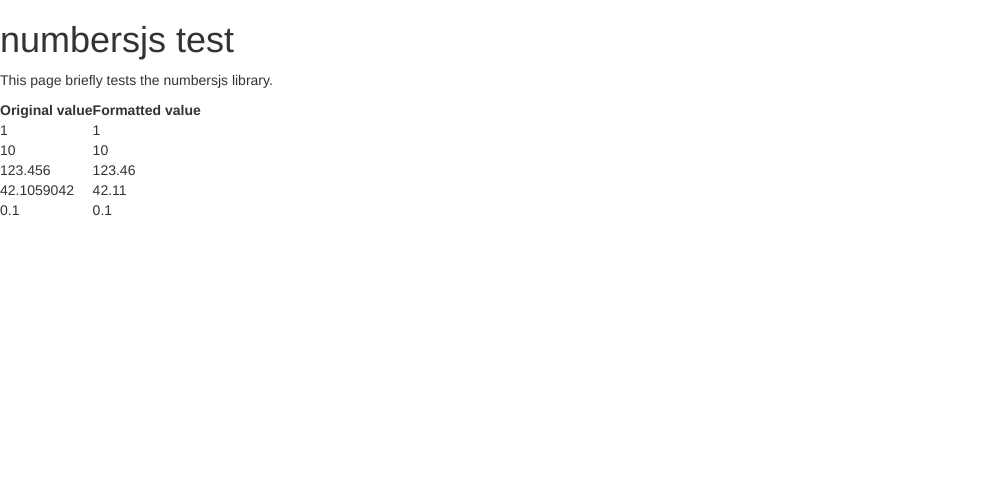
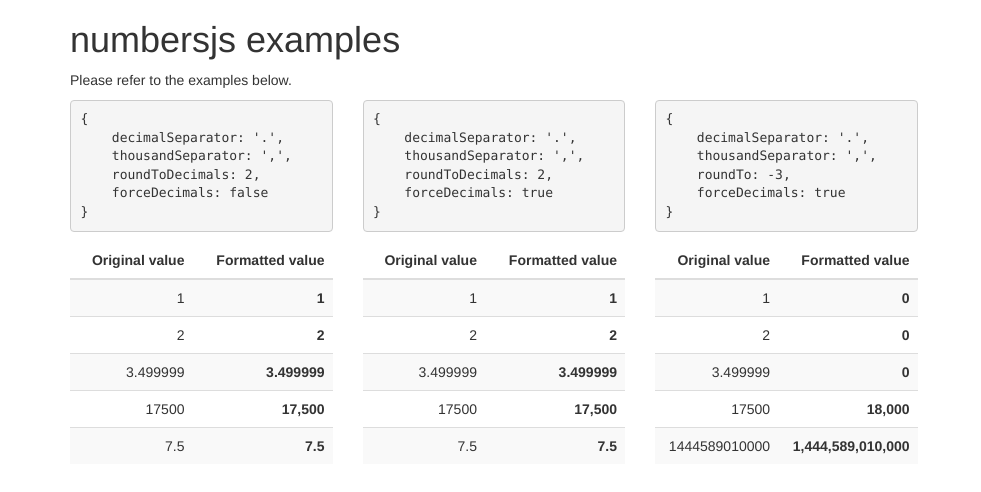
Before and after one commit to mmbakker/numbersjs, a plain HTML site: page index.html in a window 1280 px wide. Shown: the whole page, without its empty margins (0-981 px from the left). Drawn offline with nearby package versions, Linux system fonts and the light colour scheme.

Commit message:
Implements new tests; extends examples.

```diff
--- a/index.html
+++ b/index.html
@@ -2,36 +2,21 @@
 <html>
     <head>
         <link rel="stylesheet" media="all" href="https://maxcdn.bootstrapcdn.com/bootstrap/3.3.5/css/bootstrap.min.css">
-    </head>
-    <body>
-        <h1>numbersjs test</h1>
-        <p>This page briefly tests the numbersjs library.</p>
-
-        <table>
-            <thead>
-                <tr>
-                    <th>Original value</th>
-                    <th>Formatted value</th>
-                </tr>
-            </thead>
-            <tbody id="target">
-                <tr id="rowTemplate">
-                    <td></td>
-                    <td></td>
-                </tr>
-            </tbody>
-        </table>
 
         <script src="numbersjs.js"></script>
+
         <script>
-            (function(){
+
+            function insertExample(id, numbers, config)
+            {
                 var newNode,
-                    numbers         = [1, 10, 123.456, 42.1059042, 0.1],
-                    formatter       = new MB.NumberFormatter();
+                    formatter       = new MB.NumberFormatter(config),
                     i               = 0,
                     n               = numbers.length,
-                    domNodeTemplate = document.getElementById('rowTemplate'),
-                    domTarget       = document.getElementById('target');
+                    domNodeTemplate = document.getElementById('rowTemplate-' + id),
+                    domTarget       = document.getElementById('target-' + id);
+
+                showConfig(id, config);
 
                 domNodeTemplate.parentNode.removeChild(domNodeTemplate);
                 domNodeTemplate.id = '';
@@ -40,11 +25,140 @@
                     newNode = domNodeTemplate.cloneNode(true);
 
                     newNode.getElementsByTagName('td')[0].innerHTML = numbers[i];
-                    newNode.getElementsByTagName('td')[1].innerHTML = formatter.format(numbers[i]);
+                    newNode.getElementsByTagName('td')[1].firstChild.innerHTML = formatter.format(numbers[i]);
 
                     domTarget.appendChild(newNode);
                 }
-            }());
+            }
+
+            function showConfig(id, config)
+            {
+                var key,
+                    output    = '{'
+                    domTarget = document.getElementById('config-' + id);
+
+                for (key in config) {
+                    output += "\n" + '    ' + key + ': ' + getConfigValue(config[key]) + ',';
+                }
+
+                output  = output.substr(0, output.length - 1);
+                output += "\n" + '}';
+
+                domTarget.innerHTML = output;
+            }
+
+            function getConfigValue(value)
+            {
+                return typeof value === 'string' ? "'" + value + "'" : value;
+            }
+
         </script>
+    </head>
+
+    <body>
+        <div class="container">
+
+            <div class="row">
+                <div class="col-xs-12">
+                    <h1>numbersjs examples</h1>
+                    <p>Please refer to the examples below.</p>
+                </div>
+            </div>
+
+            <div class="row">
+
+                <div class="col-sm-3">
+                    <pre id="config-1"></pre>
+                    <div class="table-responsive">
+                        <table class="table table-striped">
+                            <thead>
+                                <tr>
+                                    <th class="text-right">Original value</th>
+                                    <th class="text-right">Formatted value</th>
+                                </tr>
+                            </thead>
+                            <tbody id="target-1">
+                                <tr id="rowTemplate-1">
+                                    <td class="text-right"></td>
+                                    <td class="text-right"><strong></strong></td>
+                                </tr>
+                            </tbody>
+                        </table>
+                    </div>
+                    <script>
+                        (function(){
+                            insertExample(1, [1, 2, 3.499999, 17500, 7.5000], {
+                                decimalSeparator: '.',
+                                thousandSeparator: ',',
+                                roundToDecimals: 2,
+                                forceDecimals: false
+                            });
+                        }());
+                    </script>
+                </div>
+
+                <div class="col-sm-3">
+                    <pre id="config-2"></pre>
+                    <div class="table-responsive">
+                        <table class="table table-striped">
+                            <thead>
+                                <tr>
+                                    <th class="text-right">Original value</th>
+                                    <th class="text-right">Formatted value</th>
+                                </tr>
+                            </thead>
+                            <tbody id="target-2">
+                                <tr id="rowTemplate-2">
+                                    <td class="text-right"></td>
+                                    <td class="text-right"><strong></strong></td>
+                                </tr>
+                            </tbody>
+                        </table>
+                    </div>
+                    <script>
+                        (function(){
+                            insertExample(2, [1, 2, 3.499999, 17500, 7.5000], {
+                                decimalSeparator: '.',
+                                thousandSeparator: ',',
+                                roundToDecimals: 2,
+                                forceDecimals: true
+                            });
+                        }());
+                    </script>
+                </div>
+
+                <div class="col-sm-3">
+                    <pre id="config-3"></pre>
+                    <div class="table-responsive">
+                        <table class="table table-striped">
+                            <thead>
+                                <tr>
+                                    <th class="text-right">Original value</th>
+                                    <th class="text-right">Formatted value</th>
+                                </tr>
+                            </thead>
+                            <tbody id="target-3">
+                                <tr id="rowTemplate-3">
+                                    <td class="text-right"></td>
+                                    <td class="text-right"><strong></strong></td>
+                                </tr>
+                            </tbody>
+                        </table>
+                    </div>
+                    <script>
+                        (function(){
+                            insertExample(3, [1, 2, 3.499999, 17500, (+new Date)], {
+                                decimalSeparator: '.',
+                                thousandSeparator: ',',
+                                roundTo: -3,
+                                forceDecimals: true
+                            });
+                        }());
+                    </script>
+                </div>
+
+            </div>
+
+        </div>
     </body>
 </html>
```
